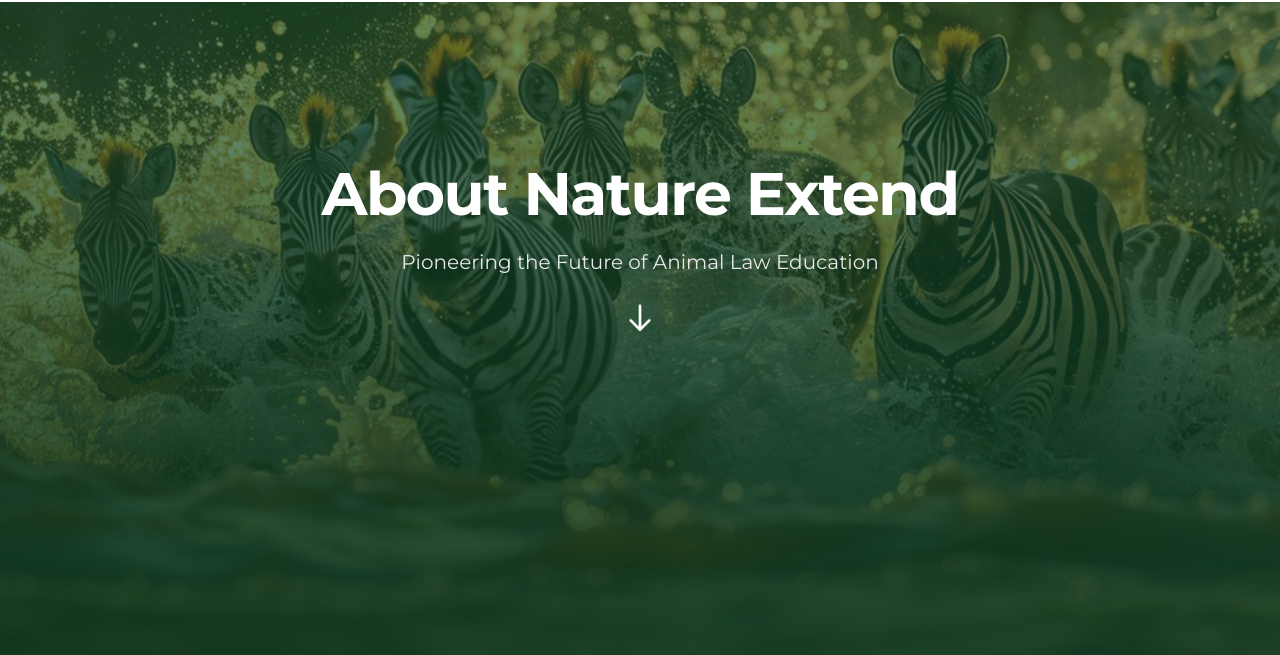
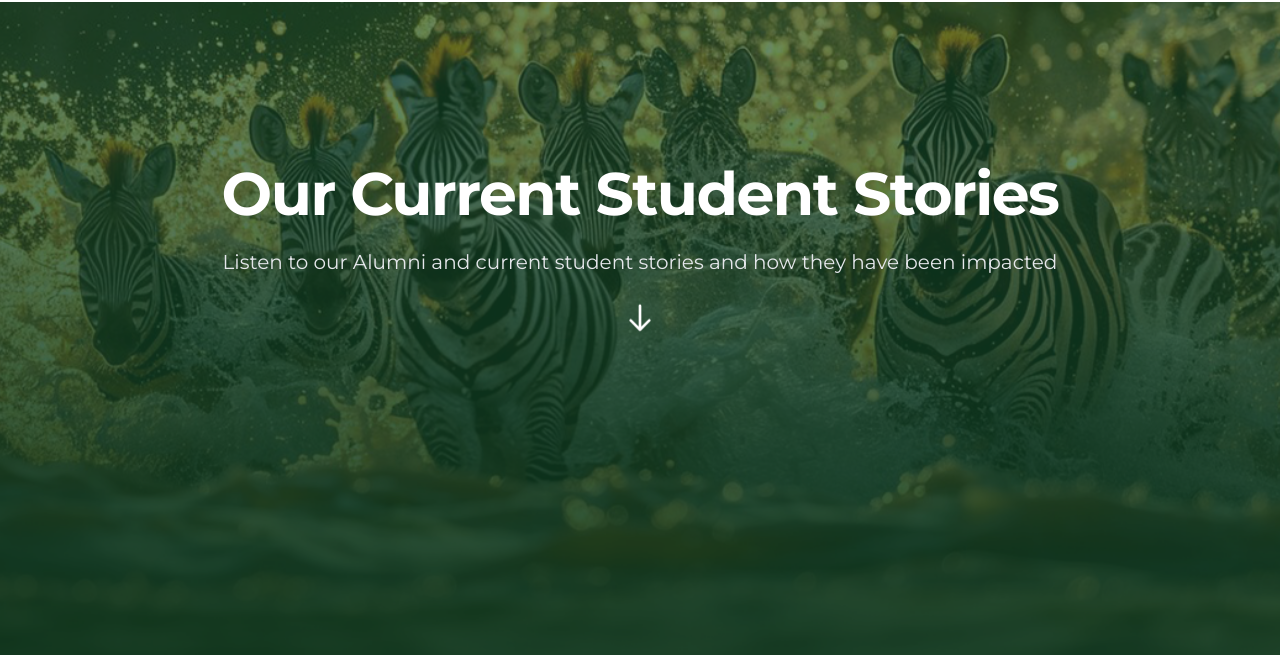
Before and after one commit to ClaudiusMainja/nature_extant-center, a website: page students.html in a window 1280 px wide. Shown: the part 145-800 px from the top of the page. Drawn offline with nearby package versions, Linux system fonts and the light colour scheme.

Commit message:
students.html

```diff
--- a/students.html
+++ b/students.html
@@ -131,24 +131,24 @@
         showTeamInfo: null
     }">
 
-<section class="container md:m-auto">
-    <div class="m-auto container m-24">
+<section >
+
         <!-- Hero Section -->
-        <div class="container relative h-screen bg-green-900">
+        <div class="relative h-screen bg-green-900">
             <div class="absolute inset-0">
-                <img src="/images/homebg.png" alt="Nature Background" class="w-full h-full object-cover opacity-40">
+                <img src="/images/homebg.png" alt="Nature Background" class="w-full h-full object-cover opacity-40 ">
             </div>
             <div class="relative flex items-center justify-center h-full  content-center ">
                 <div class="text-center" x-data="{ shown: false }" x-init="setTimeout(() => shown = true, 500)">
                     <h1 class="text-4xl font-bold tracking-tight text-white sm:text-5xl lg:text-6xl transition-all duration-1000"
                         :class="shown ? 'translate-y-0 opacity-100' : 'translate-y-10 opacity-0'">
-                        About Nature Extend
+                       Our Current Student Stories
                     </h1>
                     <p class="mt-6 text-xl text-gray-200 transition-all duration-1000 delay-300"
                         :class="shown ? 'translate-y-0 opacity-100' : 'translate-y-10 opacity-0'">
-                        Pioneering the Future of Animal Law Education
+                      Listen to our Alumni and current student stories and how they have been impacted
                     </p>
-                    <a href="#about" class="mt-8 inline-block animate-bounce cursor-pointer">
+                    <a href="#students" class="mt-8 inline-block animate-bounce cursor-pointer">
                         <svg class="w-8 h-8 text-white" fill="none" stroke="currentColor" viewBox="0 0 24 24">
                             <path stroke-linecap="round" stroke-linejoin="round" stroke-width="2"
                                 d="M19 14l-7 7m0 0l-7-7m7 7V3" />
@@ -218,7 +218,7 @@
                     </div>
 
                 </div>
-            </div>
+
         </section>
     </div>
     </section>
```
